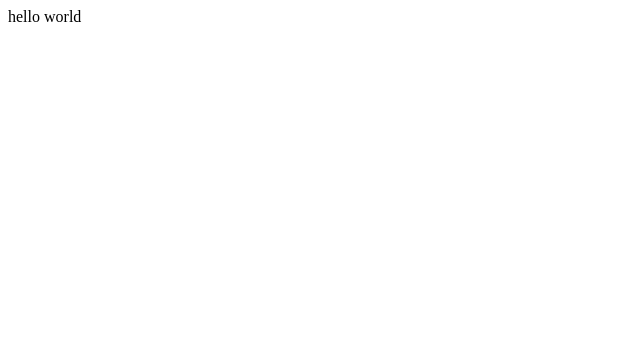
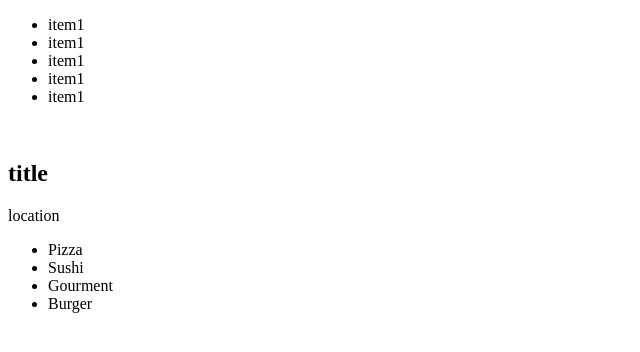
Before and after one commit to bektur-kg/foodAsset18, a plain HTML site: page index.html in a window 1280 px wide. Shown: the whole page, without its empty margins (0-640 px from the left). Drawn offline with Linux system fonts and the light colour scheme.

Commit message:
added some html stucture

```diff
--- a/index.html
+++ b/index.html
@@ -7,6 +7,29 @@
     <link rel="stylesheet" href="./styles.css">
 </head>
 <body>
-    hello world
+    <div class="container">
+        <nav class="navbar">
+            <ul>
+                <li>item1</li>
+                <li>item1</li>
+                <li>item1</li>
+                <li>item1</li>
+                <li>item1</li>
+            </ul>
+        </div>
+        <div class="card">
+            <img src="" alt="">
+            <div class="content">
+                <h2 class="title">title</h2>
+                <p class="location">location</p>
+                <ul class="food-list">
+                    <li>Pizza</li>
+                    <li>Sushi</li>
+                    <li>Gourment</li>
+                    <li>Burger</li>
+                </ul>
+            </div>
+        </div>
+    </div>
 </body>
 </html>
```
